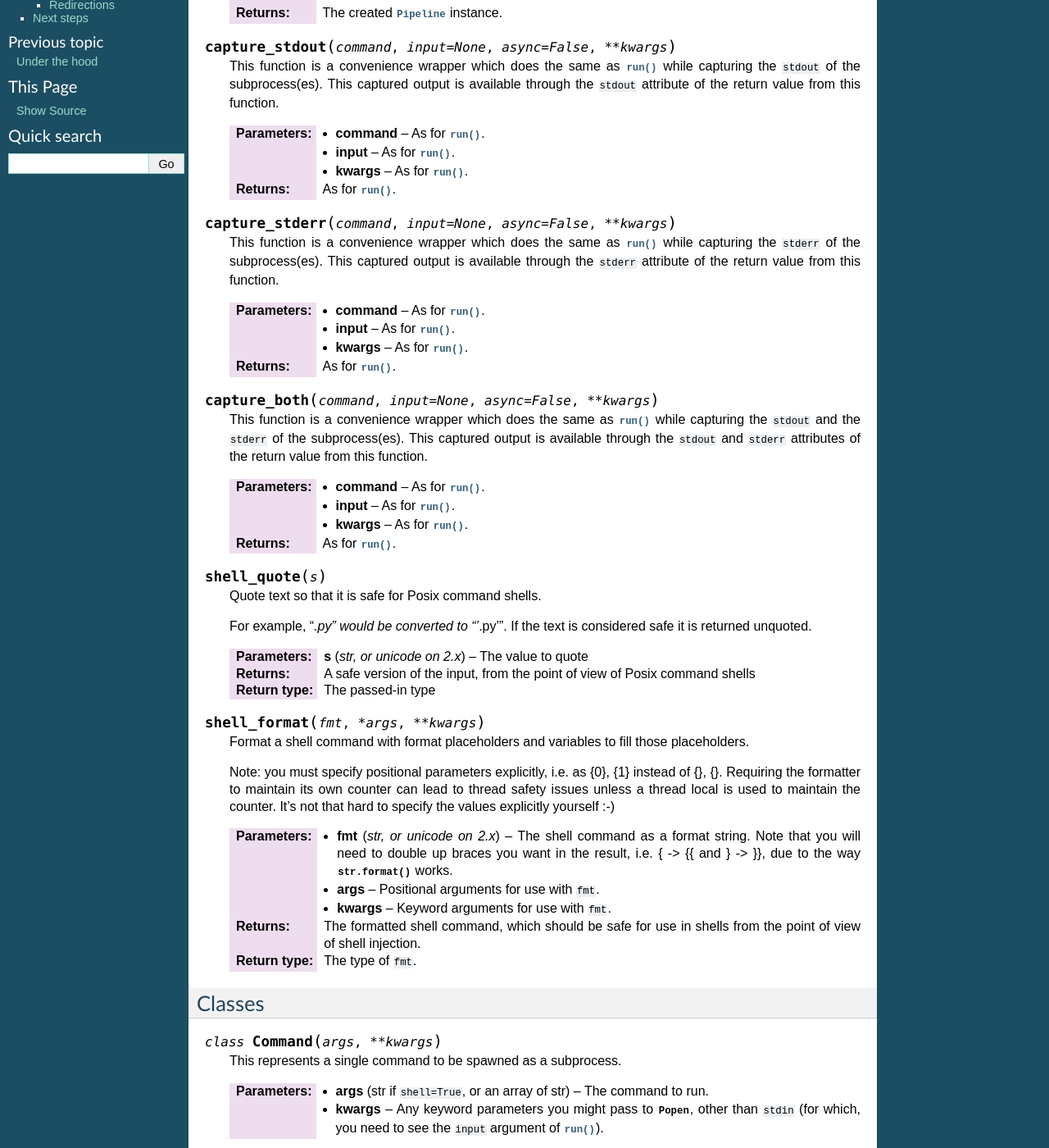
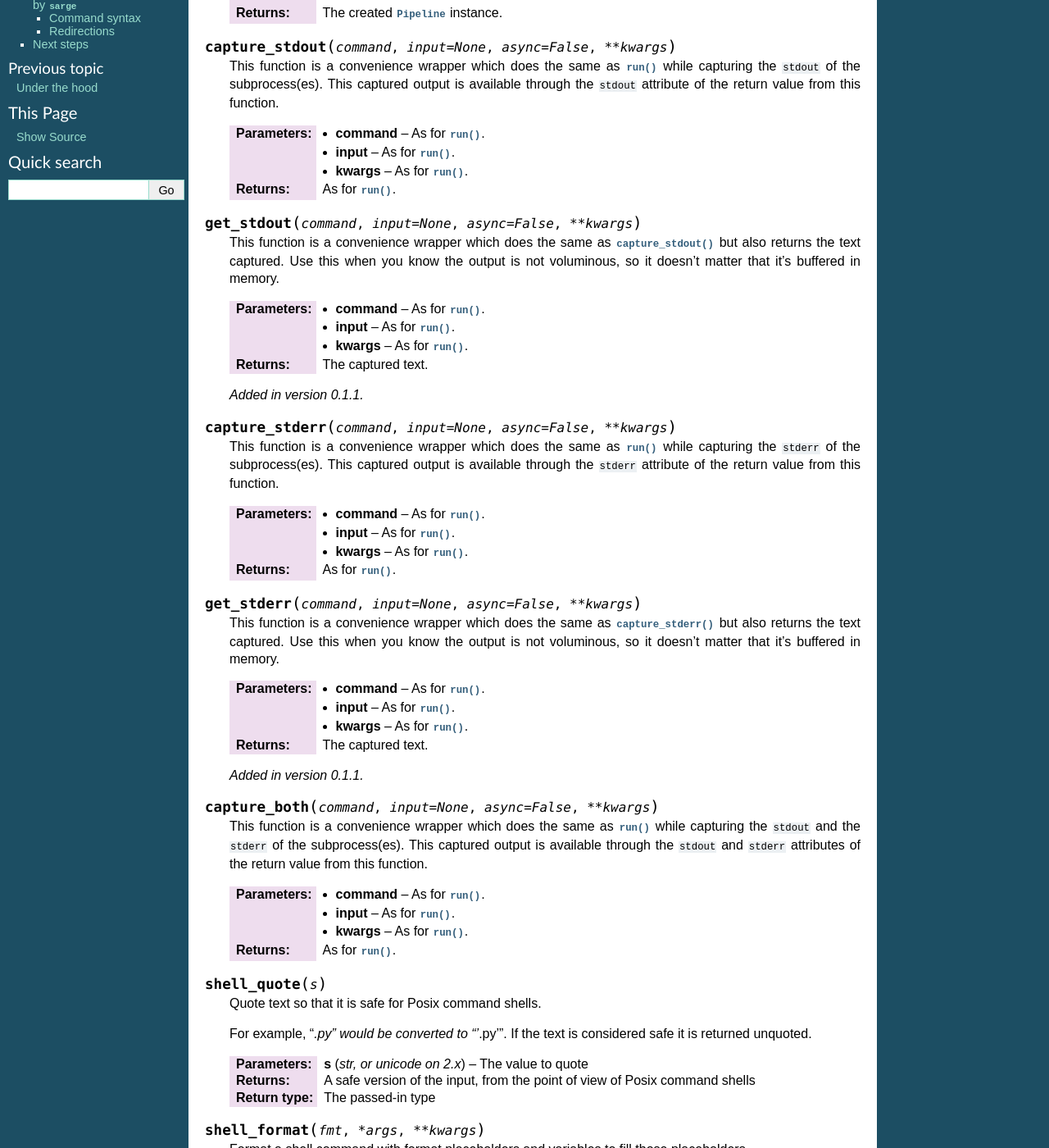
Before and after one commit to vsajip/sarge, a Sphinx documentation site: the page built from docs/reference.rst, in a window 1280 px wide and 1400 px high, scrolled down 540 px. Shown: the whole window at 82% size. Built offline with Sphinx 7.4.7, drawn with Linux system fonts in a browser that asks for light colours; formulas are drawn with MathJax 3; some of the changed text lies outside the part shown.

```diff
--- a/docs/conf.py
+++ b/docs/conf.py
@@ -50,7 +50,7 @@ copyright = u'2012, Vinay Sajip'
 # The short X.Y version.
 version = '0.1'
 # The full version, including alpha/beta/rc tags.
-release = '0.1'
+release = '0.1.1dev'
 
 # The language for content autogenerated by Sphinx. Refer to documentation
 # for a list of supported languages.
--- a/docs/reference.rst
+++ b/docs/reference.rst
@@ -47,6 +47,20 @@ Functions
    :param kwargs: As for :func:`run`.
    :return: As for :func:`run`.
 
+.. function:: get_stdout(command, input=None, async=False, **kwargs)
+
+   This function is a convenience wrapper which does the same as
+   :func:`capture_stdout` but also returns the text captured. Use this when
+   you know the output is not voluminous, so it doesn't matter that it's
+   buffered in memory.
+
+   :param command: As for :func:`run`.
+   :param input: As for :func:`run`.
+   :param kwargs: As for :func:`run`.
+   :return: The captured text.
+
+   .. versionadded:: 0.1.1
+
 .. function:: capture_stderr(command, input=None, async=False, **kwargs)
 
    This function is a convenience wrapper which does the same as :func:`run`
@@ -58,6 +72,20 @@ Functions
    :param input: As for :func:`run`.
    :param kwargs: As for :func:`run`.
    :return: As for :func:`run`.
+
+.. function:: get_stderr(command, input=None, async=False, **kwargs)
+
+   This function is a convenience wrapper which does the same as
+   :func:`capture_stderr` but also returns the text captured. Use this when
+   you know the output is not voluminous, so it doesn't matter that it's
+   buffered in memory.
+
+   :param command: As for :func:`run`.
+   :param input: As for :func:`run`.
+   :param kwargs: As for :func:`run`.
+   :return: The captured text.
+
+   .. versionadded:: 0.1.1
 
 .. function:: capture_both(command, input=None, async=False, **kwargs)
 
```
Also changed, not shown: sarge/__init__.py (+20 -1 lines), test_sarge.py (+15 -1 lines).
